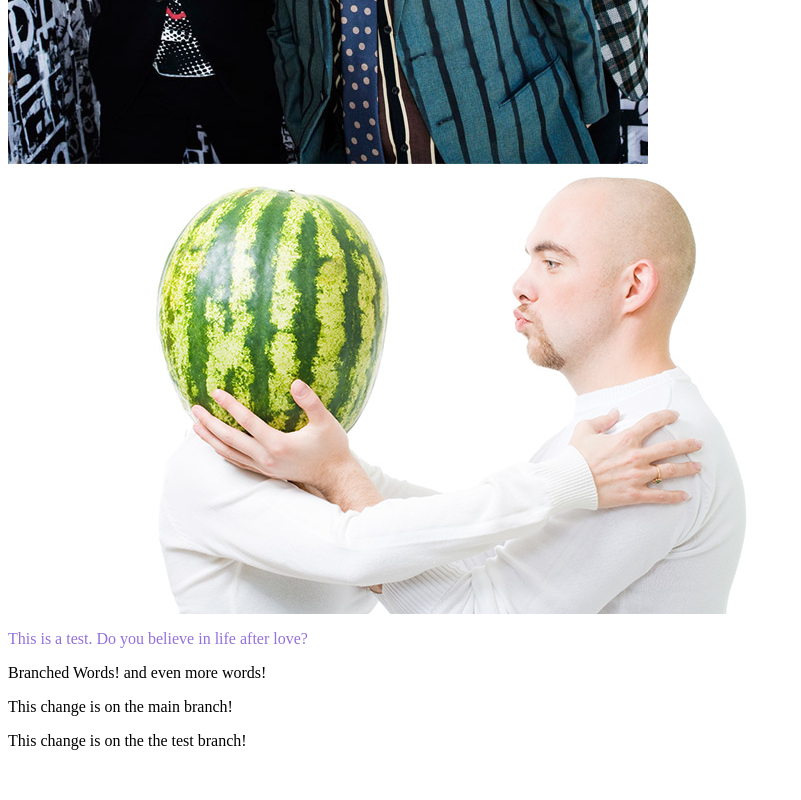
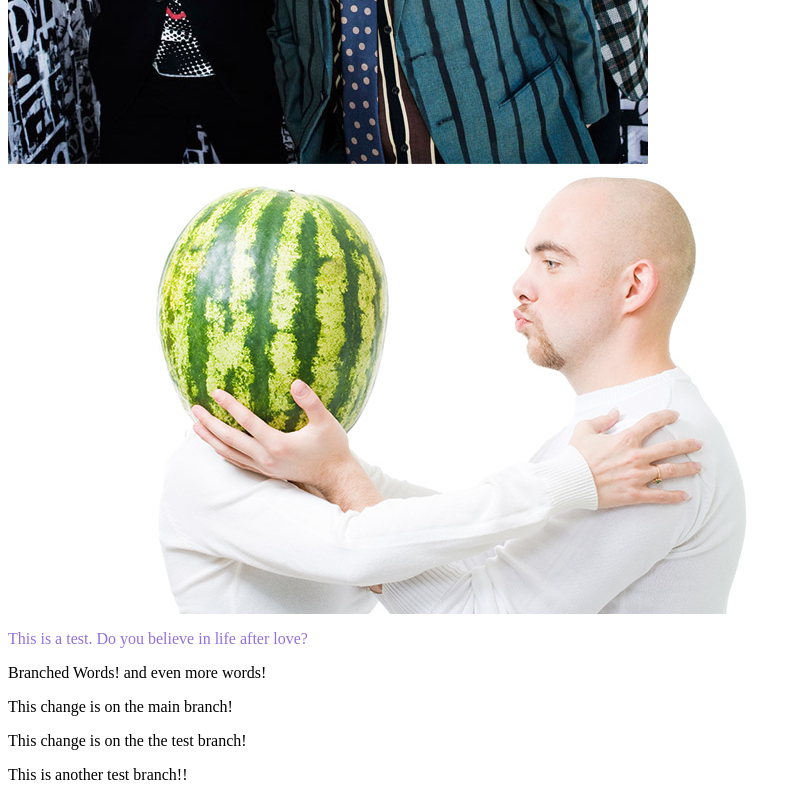
Before and after one commit to mineo72/WebAppRepo, a plain HTML site: page index.html in a window 1280 px wide. Shown: the part 1351-2151 px from the top of the page, without its empty margins (0-801 px from the left). Before the commit the page ends 2117 px from the top, so only its background shows below. Drawn offline with Linux system fonts and the light colour scheme.

Commit message:
Even more words

```diff
--- a/index.html
+++ b/index.html
@@ -24,5 +24,6 @@
         <p>Branched Words! and even more words!</p>
         <p>This change is on the main branch!</p>
         <p>This change is on the the test branch!</p>
+        <p>This is another test branch!!</p>
     </body>
 </html>
```
